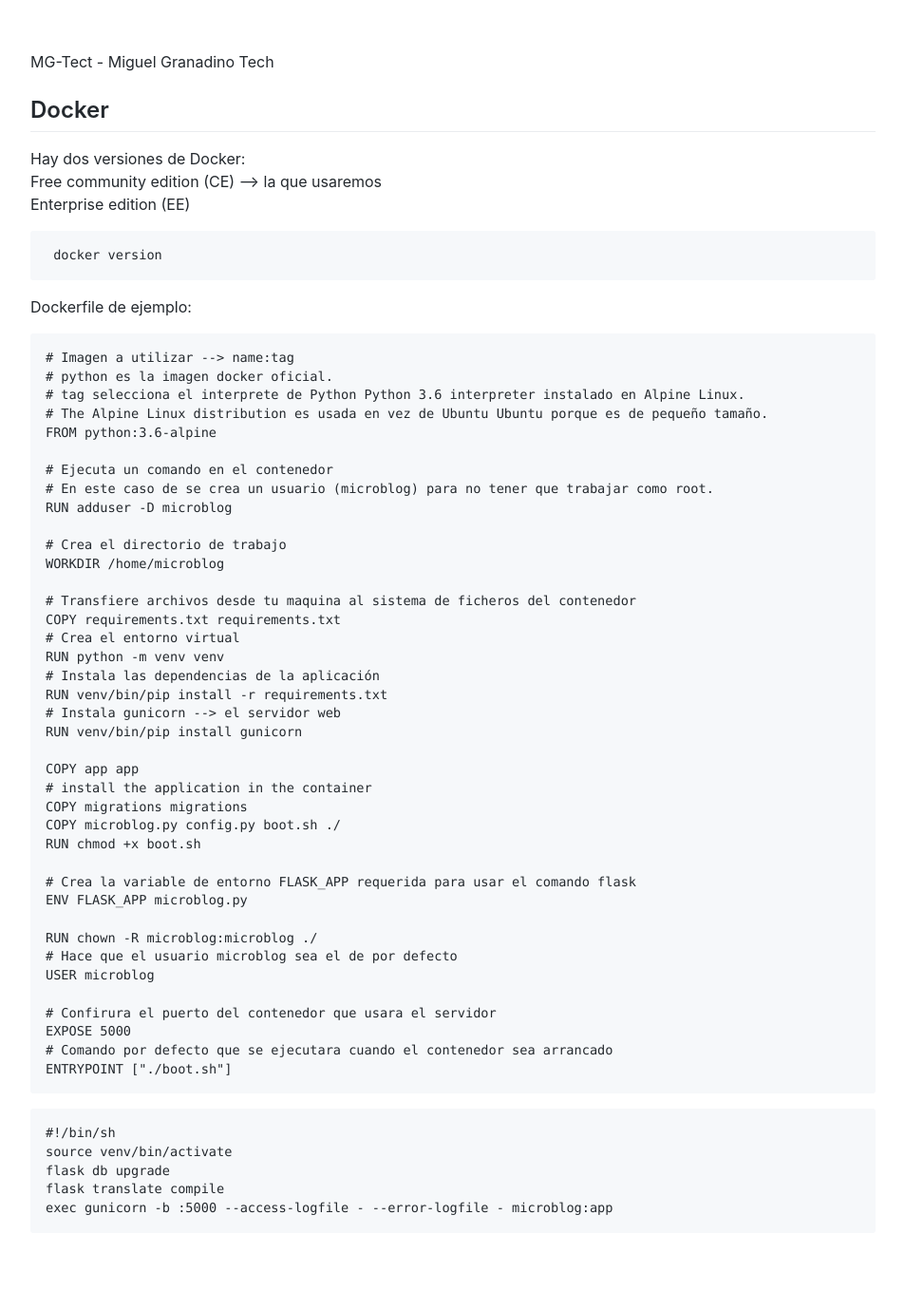
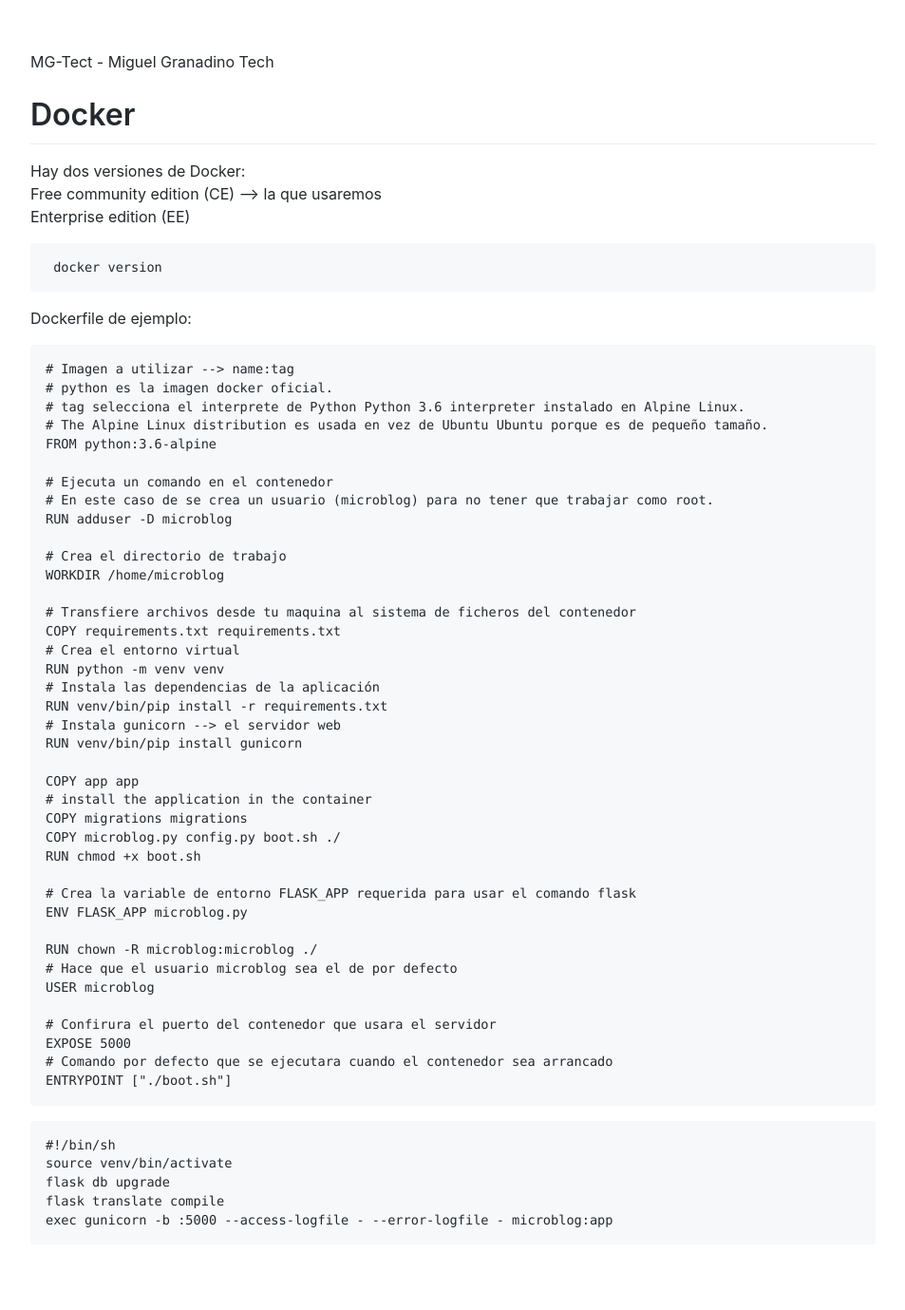
Before and after one commit to Akira3030/formacion, a Jekyll site: the page built from articulos/desplegando-aplicaciones-con-docker.md, in a window 1280 px wide. Shown: the whole page at 95% size, without its empty margins (163-1116 px from the left). Built offline with Jekyll 4.4.1, drawn with Linux system fonts in a browser that asks for light colours; our own code applies the rules of GitHub Pages for plain Markdown files.

```diff
--- a/articulos/desplegando-aplicaciones-con-docker.md
+++ b/articulos/desplegando-aplicaciones-con-docker.md
@@ -1,4 +1,4 @@
-## Docker
+# Docker
 Hay dos versiones de Docker:<br>
 Free community edition (CE) --> la que usaremos<br>
 Enterprise edition (EE)<br>
```
